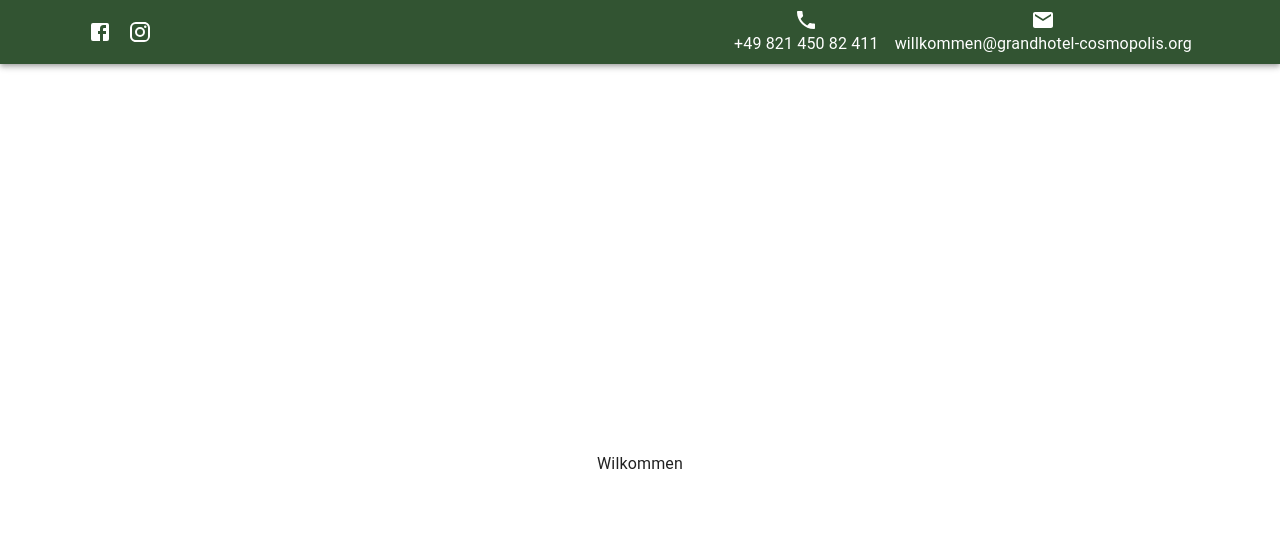
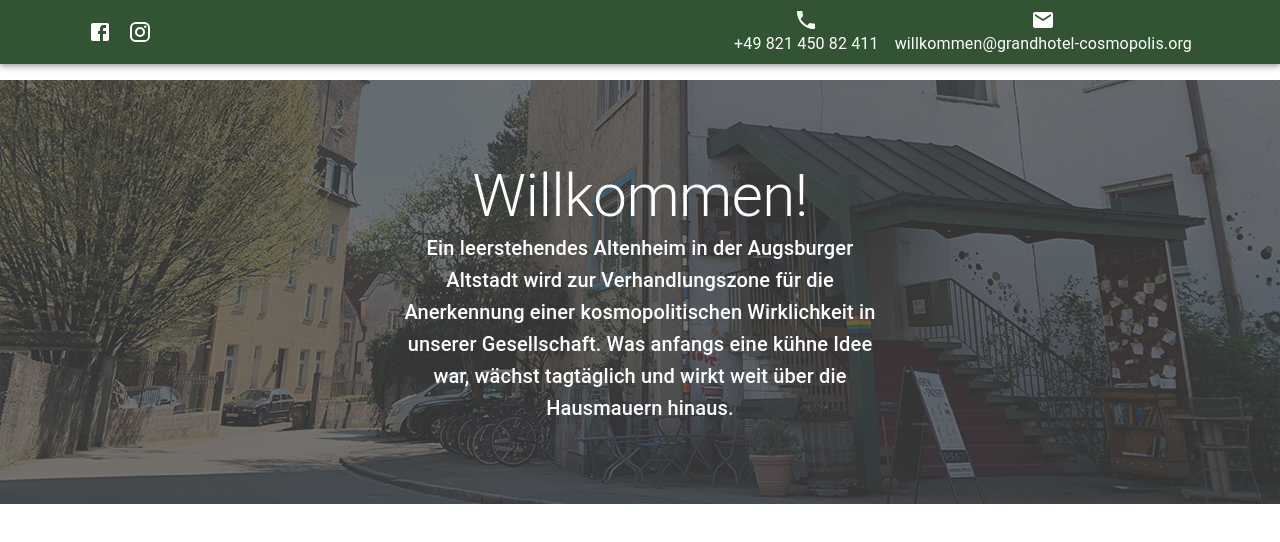
Before and after one commit to grandhotel-cosmopolis/website, a React (Vite) app in the folder grandhotel-cosmopolis-fe/: page / in a window 1280 px wide. Shown: the top 542 px of the page. Built offline with nearby package versions, Linux system fonts and the light colour scheme.

Commit message:
add welcome page header

```diff
--- a/grandhotel-cosmopolis-fe/src/components/pages/base.page.tsx
+++ b/grandhotel-cosmopolis-fe/src/components/pages/base.page.tsx
@@ -6,12 +6,7 @@ export const BasePage = () => {
   return (
     <Box>
       <Header />
-      <Box
-        minHeight="100vh"
-        display="flex"
-        justifyContent="center"
-        alignItems="center"
-      >
+      <Box mt={2}>
         <Outlet />
       </Box>
     </Box>
--- a/grandhotel-cosmopolis-fe/src/components/pages/home.page.tsx
+++ b/grandhotel-cosmopolis-fe/src/components/pages/home.page.tsx
@@ -1,5 +1,35 @@
-import { Box } from "@mui/material";
+import { Box, Stack, Typography } from "@mui/material";
+import Welcome from "../../assets/willkommen.jpg";
 
 export const Home = () => {
-  return <Box>Wilkommen</Box>;
+  return (
+    <Box width="100%">
+      <Box
+        width="100%"
+        sx={{
+          backgroundImage: `linear-gradient(rgba(68,68,68,0.75),rgba(68,68,68,0.75)),url(${Welcome})`,
+          backgroundSize: "auto,cover",
+          backgroundRepeat: "no-repeat",
+          backgroundPosition: "70% 50%",
+        }}
+      >
+        <Stack alignItems="center" p={10}>
+          <Typography color="white" variant="h2">
+            Willkommen!
+          </Typography>
+          <Typography
+            color="white"
+            variant="h6"
+            maxWidth={500}
+            textAlign="center"
+          >
+            Ein leerstehendes Altenheim in der Augsburger Altstadt wird zur
+            Verhandlungszone für die Anerkennung einer kosmopolitischen
+            Wirklichkeit in unserer Gesellschaft. Was anfangs eine kühne Idee
+            war, wächst tagtäglich und wirkt weit über die Hausmauern hinaus.
+          </Typography>
+        </Stack>
+      </Box>
+    </Box>
+  );
 };
```
Also changed, not shown: grandhotel-cosmopolis-fe/src/assets/willkommen.jpg (added).
